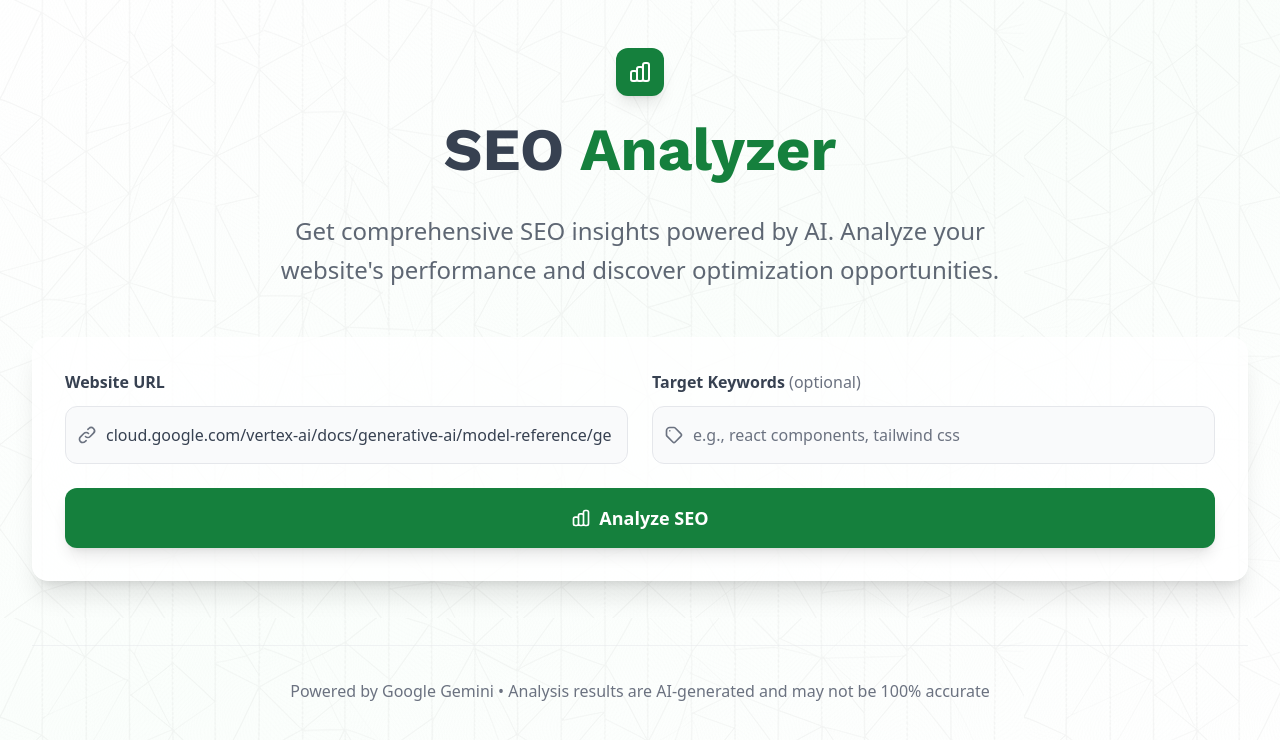
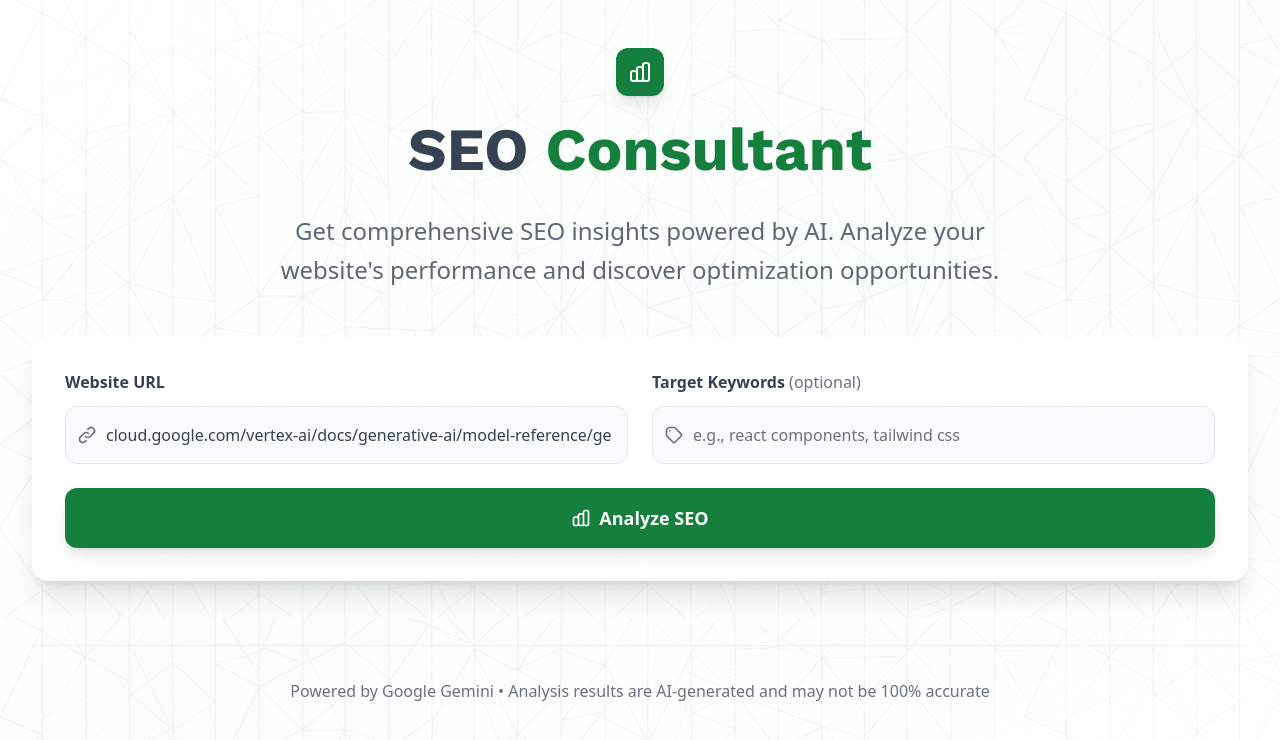
Before and after one commit to charlesinwald/seoconsultant, a Next.js app: page / in a window 1280 px wide. Shown: the top 740 px of the page. Built offline with nearby package versions, Linux system fonts and the light colour scheme.

Commit message:
Update page title from "SEO Analyzer" to "SEO Consultant" for improved branding consistency.

```diff
--- a/app/page.tsx
+++ b/app/page.tsx
@@ -65,7 +65,7 @@ function App() {
             </div>
           </div>
           <h1 className="text-5xl md:text-6xl font-bold text-foreground mb-6 font-[family-name:var(--font-work-sans)] leading-tight">
-            SEO <span className="text-primary">Analyzer</span>
+            SEO <span className="text-primary">Consultant</span>
           </h1>
           <p className="text-xl md:text-2xl text-foreground/80 max-w-3xl mx-auto leading-relaxed font-medium">
             Get comprehensive SEO insights powered by AI. Analyze your website&apos;s performance and discover optimization
```
